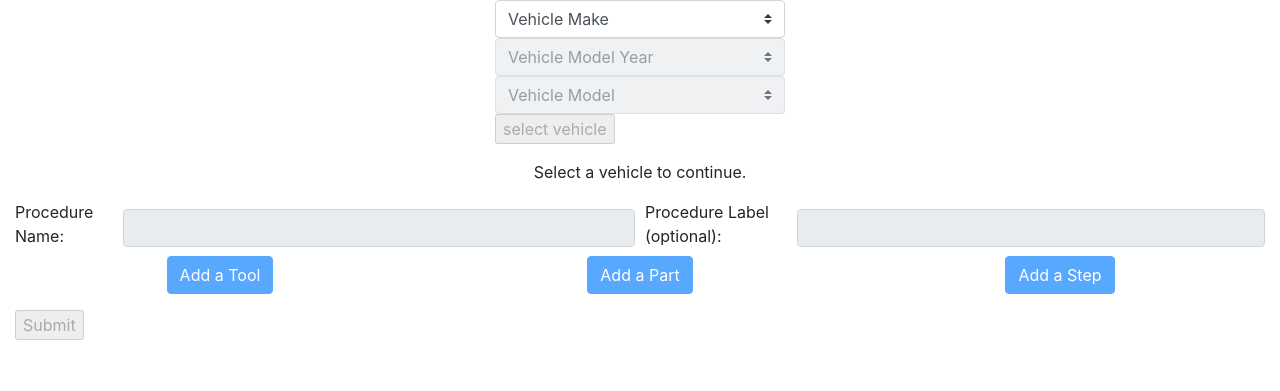
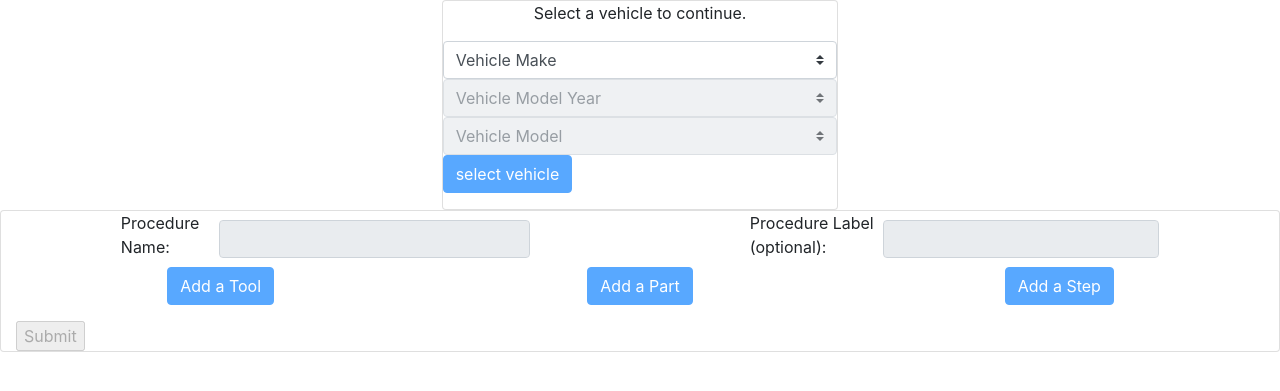
Before and after one commit to alexpsimone/shop-cat, a Flask app: page /write-procedure in a window 1280 px wide. Shown: the part 56-447 px from the top of the page. Run offline with Flask 2, Linux system fonts and the light colour scheme; the visitor is signed in with stand-in values (Sample User, id 1); data that the repository does not hold is empty; parts of the project's set-up code (start-up, migrations or seed data) failed here and were passed over; some libraries are stand-ins or nearby versions.

Commit message:
added formatting to vehicle select form

```diff
--- a/templates/write-procedure.html
+++ b/templates/write-procedure.html
@@ -12,10 +12,11 @@
 {% block body %}
 <div class="container-fluid">
 
-    <div class="row justify-content-center">
-        <div class="col-3">
-            <form>
-                <div  class="write-proc form-group">
+    <div class="row d-flex justify-content-center">
+        <div class="col-4">
+            <form class="card sub-item d-flex justify-content-center align-items-center">
+                <p id="selected-vehicle">Select a vehicle to continue.</p>
+                <div  class="write-proc form-group sub-item">
                     <select class="custom-select" id="make" name="make">
                         <option value="">Vehicle Make</option>
                         {% for make in sorted_makes %}
@@ -31,24 +32,22 @@
                         <option value="">Vehicle Model</option>
                     </select>
                     <br />
-                    <input id="vehicle-submit" type="submit" value="select vehicle" disabled>
+                    <input id="vehicle-submit" class="btn btn-primary" type="submit" value="select vehicle" disabled>
                 </div>
             </form>
         </div>
     </div>
-    <div class="row align-items-center justify-content-center">
-        <p id="selected-vehicle">Select a vehicle to continue.</p>
-    </div>
 
-    <div class="row ">
-        <div class="col">
+
+    <div class="row">
+        <div class="col card sub-item">
             <form action="/build-procedure", method="POST", enctype="multipart/form-data">
-                <div class="form-row ">
-                    <div class="col d-flex align-items-center justify-content-center">
+                <div class="form-row justify-content-around">
+                    <div class="col-4 d-flex align-items-center justify-content-center">
                         <label for="proc-title">Procedure Name: </label>
                         <input id="proc-title" class="form-control" type="text" name="proc_title" required disabled/>
                     </div>
-                    <div class="col d-flex align-items-center justify-content-center">
+                    <div class="col-4 d-flex align-items-center justify-content-center">
                         <label for="proc-label">Procedure Label (optional): </label>
                         <input id="proc-label" class="form-control" type="text" name="proc_label" disabled/>
                     </div>
```
